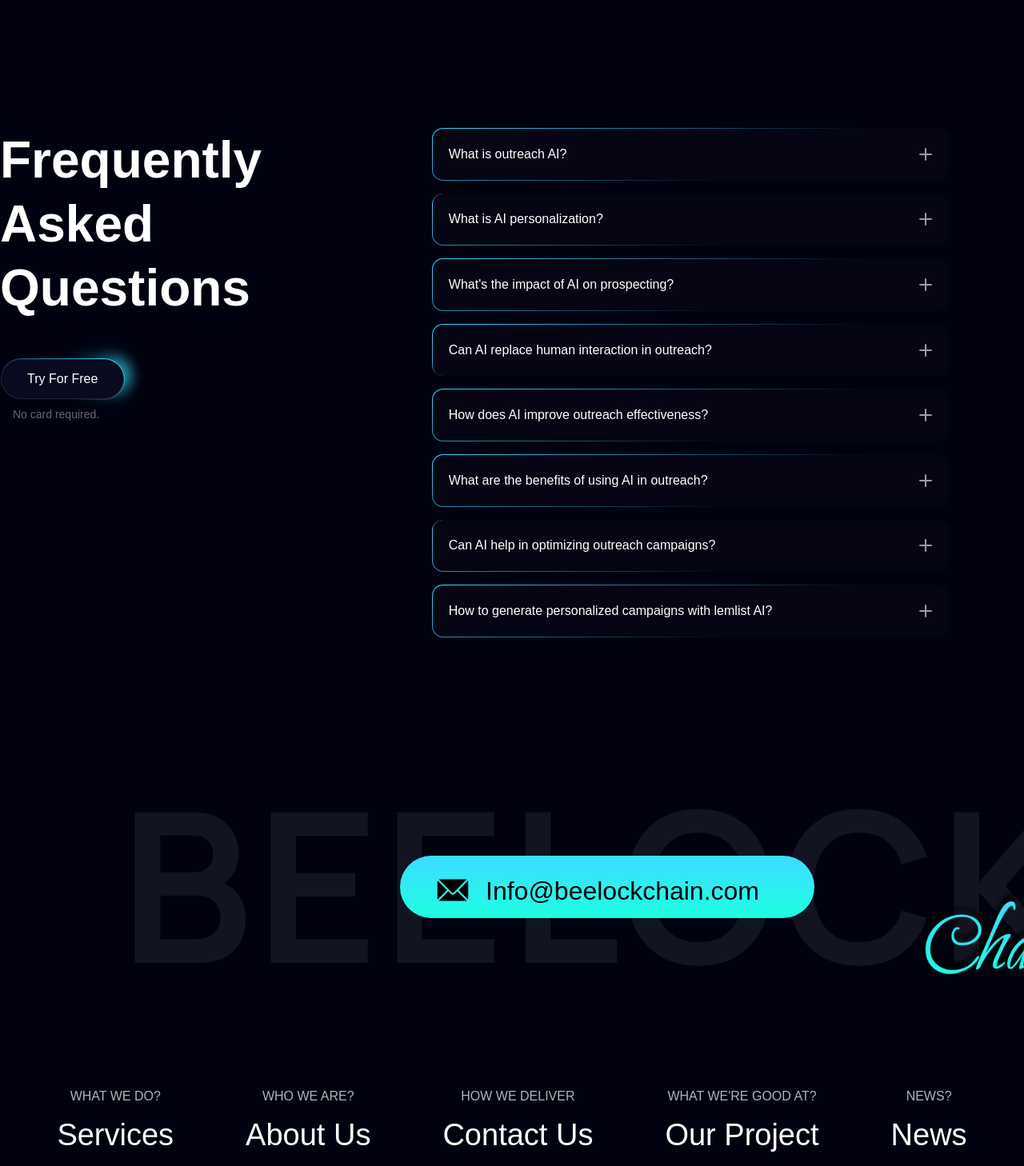
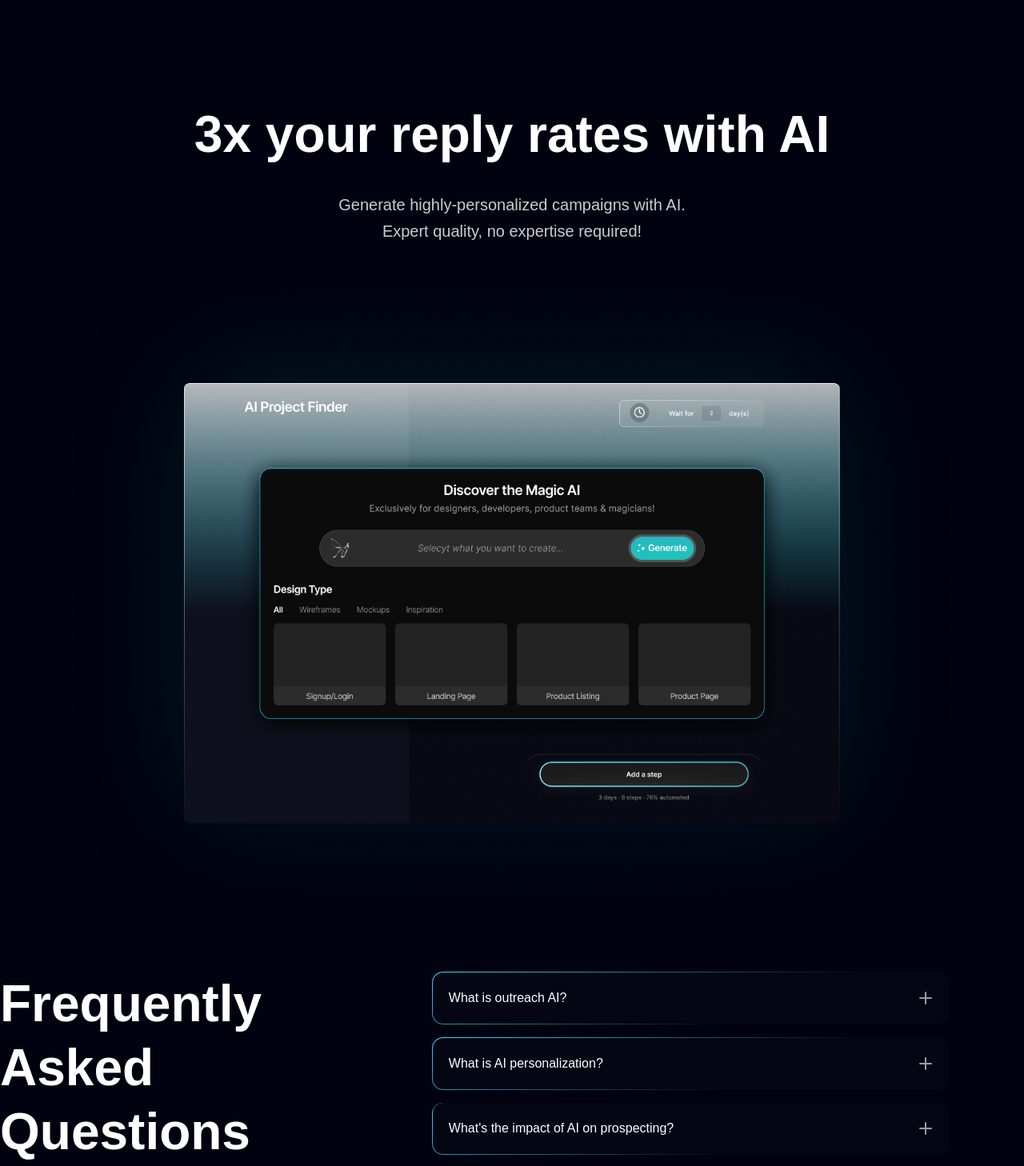
Before and after one commit to vigneshraja122/bee, a Next.js app: page / in a window 1280 px wide. Shown: the part 4120-5578 px from the top of the page at 80% size. Built offline with nearby package versions, Linux system fonts and the light colour scheme.

Commit message:
aisection

```diff
--- /dev/null
+++ b/app/components/AIProjectFinderSection.tsx
@@ -0,0 +1,105 @@
+'use client';
+import Image from "next/image";
+import ProjectFinderBg from "../../public/assets/images/aiproject-finder-ui.png";
+
+const AIProjectFinderSection = () => {
+  return (
+    <section className="w-full bg-[#00020f] text-white">
+
+      {/* SECTION HEADER */}
+      <div className="max-w-[1140px] mx-auto text-center">
+        <h2 className="text-[64px] font-bold mb-6">
+          3x your reply rates with AI
+        </h2>
+
+        <p className="text-xl text-white/80 max-w-[640px] mx-auto leading-relaxed">
+          Generate highly-personalized campaigns with AI.
+          <br />
+          Expert quality, no expertise required!
+        </p>
+      </div>
+
+      {/* IMAGE CONTAINER */}
+      <div className="relative max-w-[1140px] mx-auto">
+
+        {/* BACKGROUND IMAGE */}
+        <Image
+          src={ProjectFinderBg}
+          alt="AI Project Finder"
+          className="w-full rounded-[48px]"
+          priority
+        />
+
+        {/* OVERLAY CONTENT
+        <div className="absolute inset-0 rounded-[48px] overflow-hidden backdrop-blur-[2px]">
+
+          <div className="flex h-full">
+
+            LEFT SIDEBAR
+            <div className="w-[380px] border-r border-white/10 bg-black/40">
+              <div className="p-6">
+                <p className="text-xl font-semibold">
+                  AI Project Finder
+                </p>
+              </div>
+            </div>
+
+            RIGHT CONTENT
+            <div className="flex-1 p-8">
+
+              SEARCH BAR
+              <div className="flex items-center gap-4 px-4 py-3 rounded-full bg-[#2c2c2c]/90 border border-white/10 mb-8">
+                <div className="w-9 h-9 rounded-full bg-white/10" />
+                <p className="text-sm italic text-white/60 flex-1">
+                  Select what you want to create...
+                </p>
+
+                <button className="px-6 py-2 rounded-full bg-gradient-to-b from-[#3ADCFF] to-[#1BFFE1] text-black font-semibold text-sm">
+                  Generate
+                </button>
+              </div>
+
+              FILTERS
+              <div className="mb-6">
+                <p className="text-sm font-semibold mb-3">
+                  Design Type
+                </p>
+
+                <div className="flex gap-6 text-sm">
+                  <span className="font-semibold">All</span>
+                  <span className="text-white/50">Wireframes</span>
+                  <span className="text-white/50">Mockups</span>
+                  <span className="text-white/50">Inspiration</span>
+                </div>
+              </div>
+
+              GRID
+              <div className="grid grid-cols-4 gap-4">
+                {[
+                  "Signup / Login",
+                  "Landing Page",
+                  "Product Listing",
+                  "Product Page",
+                ].map((item) => (
+                  <div
+                    key={item}
+                    className="rounded-lg overflow-hidden bg-black/40"
+                  >
+                    <div className="h-[110px] bg-white/10" />
+                    <div className="bg-[#2c2c2c]/90 py-2 text-center text-sm text-white/80">
+                      {item}
+                    </div>
+                  </div>
+                ))}
+              </div>
+
+            </div>
+          </div>
+
+        </div> */}
+      </div>
+    </section>
+  );
+};
+
+export default AIProjectFinderSection;
--- a/app/components/faq.tsx
+++ b/app/components/faq.tsx
@@ -10,13 +10,13 @@ const [openIndex, setOpenIndex] = useState<number | null>(null);
       q: "What is outreach AI?",
       a: "Lorem ipsum dolor sit amet consectetur. At morbi arcu feugiat est tristique risus ipsum maecenas morbi. Elementum eu non eleifend dolor. Erat fermentum id nisl diam rhoncus proin purus duis."
     },
-    { q: "What is AI personalization?" },
-    { q: "What's the impact of AI on prospecting?" },
-    { q: "Can AI replace human interaction in outreach?" },
-    { q: "How does AI improve outreach effectiveness?" },
-    { q: "What are the benefits of using AI in outreach?" },
-    { q: "Can AI help in optimizing outreach campaigns?" },
-    { q: "How to generate personalized campaigns with lemlist AI?" },
+    { q: "What is AI personalization?" , a: "Lorem ipsum dolor sit amet consectetur. At morbi arcu feugiat est tristique risus ipsum maecenas morbi. Elementum eu non eleifend dolor. Erat fermentum id nisl diam rhoncus proin purus duis."},
+    { q: "What's the impact of AI on prospecting?", a: "Lorem ipsum dolor sit amet consectetur. At morbi arcu feugiat est tristique risus ipsum maecenas morbi. Elementum eu non eleifend dolor. Erat fermentum id nisl diam rhoncus proin purus duis." },
+    { q: "Can AI replace human interaction in outreach?" , a: "Lorem ipsum dolor sit amet consectetur. At morbi arcu feugiat est tristique risus ipsum maecenas morbi. Elementum eu non eleifend dolor. Erat fermentum id nisl diam rhoncus proin purus duis."},
+    { q: "How does AI improve outreach effectiveness?", a: "Lorem ipsum dolor sit amet consectetur. At morbi arcu feugiat est tristique risus ipsum maecenas morbi. Elementum eu non eleifend dolor. Erat fermentum id nisl diam rhoncus proin purus duis." },
+    { q: "What are the benefits of using AI in outreach?", a: "Lorem ipsum dolor sit amet consectetur. At morbi arcu feugiat est tristique risus ipsum maecenas morbi. Elementum eu non eleifend dolor. Erat fermentum id nisl diam rhoncus proin purus duis." },
+    { q: "Can AI help in optimizing outreach campaigns?", a: "Lorem ipsum dolor sit amet consectetur. At morbi arcu feugiat est tristique risus ipsum maecenas morbi. Elementum eu non eleifend dolor. Erat fermentum id nisl diam rhoncus proin purus duis." },
+    { q: "How to generate personalized campaigns with lemlist AI?" , a: "Lorem ipsum dolor sit amet consectetur. At morbi arcu feugiat est tristique risus ipsum maecenas morbi. Elementum eu non eleifend dolor. Erat fermentum id nisl diam rhoncus proin purus duis."},
   ];
 
   return (
@@ -56,7 +56,7 @@ const [openIndex, setOpenIndex] = useState<number | null>(null);
                 <div className="bg-[#050514] rounded-[13px] px-5 py-5">
                   <button
                     onClick={() => setOpenIndex(isOpen ? null : index)}
-                    className="w-full flex justify-between items-center"
+                    className="w-full flex justify-between items-center cursor-pointer"
                   >
                     <p className="text-base font-medium text-left">
                       {item.q}
--- /dev/null
+++ b/app/components/whychooseus.tsx
@@ -0,0 +1,6 @@
+const Whychooseus = () => {
+     return (
+<div></div>
+          );
+};
+export default Whychooseus;
--- a/app/page.tsx
+++ b/app/page.tsx
@@ -4,12 +4,16 @@ import Statictis from "./components/Statictis";
 import Whatwebuild from "./components/Whatwebuild";
 import Footer from "./components/footer";
 import FAQSection from "./components/faq";
+import AIProjectFinderSection from "./components/AIProjectFinderSection";
+import Whychooseus from "./components/whychooseus";
 export default function Home() {
   return (
     <div>
       <Hero/>
       <Statictis/>
       <Whatwebuild/>
+      <Whychooseus/>
+      <AIProjectFinderSection/>
       <FAQSection/>
       <Footer/>
     </div>
```
Also changed, not shown: public/assets/images/aiproject-finder-ui.png (added).
